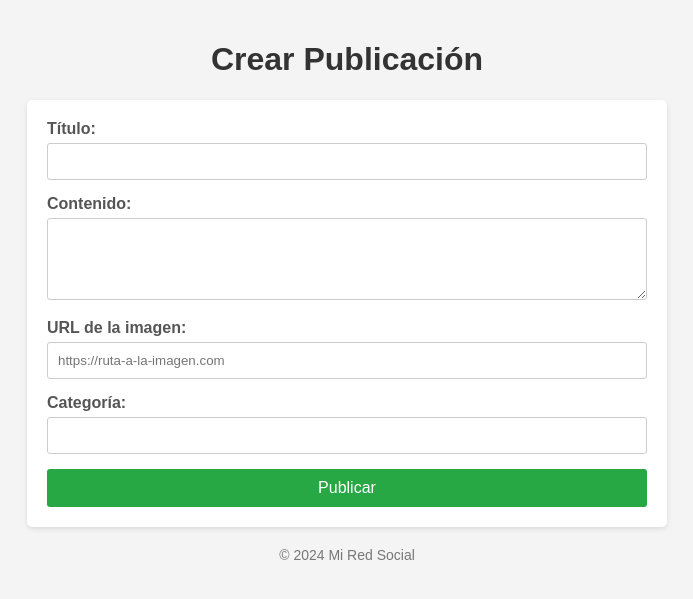
After one commit to kevincj2415/RedSocialUnilibre, a Flask app: page /publicacion in a window 1280 px wide. The commit adds this page. Shown: the top 599 px of the page, without its empty margins (293-986 px from the left). Run offline with Flask 3, Linux system fonts and the light colour scheme; some libraries are stand-ins or nearby versions.

Commit message:
Mayor progreso

```diff
--- a/Usuario.py
+++ b/Usuario.py
@@ -4,6 +4,7 @@ import datetime
 
 class Usuario(UserMixin):
     def __init__(self,usuario:dict):
+        self.id = usuario['id']
         self.nombre = usuario['nombre']
         self.correo = usuario['correo']
         self.contraseña = usuario['contraseña']
--- a/app.py
+++ b/app.py
@@ -6,11 +6,21 @@ from flask_migrate import Migrate
 from flask_mysqldb import MySQL
 from werkzeug.security import generate_password_hash, check_password_hash
 from Usuario import Usuario
-import pymongo
+from pymongo import MongoClient
 import datetime
 secionIniciada = False
+nombre = ""
+fotoPerfil = ""
+idUsuario = 0
+app = Flask(__name__)
 
-app = Flask(__name__)
+
+cliente = MongoClient("mongodb+srv://kevincj2415:e2BhakVv76vBMD7f@cluster0.hb2dv.mongodb.net/")
+app.db = cliente.redsocialuniversidadlibre
+publicaciones = ''
+publicaciones = [publicacion for publicacion in app.db.publicaciones.find({})]
+
+
 app.secret_key = 'secret'
 
 mysql = MySQL()
@@ -37,7 +47,11 @@ def inicioSesion():
 
 @app.route('/inicio')
 def inicio():
-    return render_template('sitio/inicio.html')
+    if secionIniciada:
+        return render_template('sitio/inicio.html', publicaciones=publicaciones)
+    else:
+        return render_template('sitio/inicioSesion.html')
+
 
 @app.route('/login', methods=['POST'])
 def login():
@@ -55,6 +69,12 @@ def login():
         return redirect('/inicioSesion')
     else:
         global secionIniciada
+        global nombre
+        global fotoPerfil
+        global idUsuario
+        idUsuario = usuario.id
+        fotoPerfil = usuario.foto
+        nombre = usuario.nombre
         secionIniciada = True
         return redirect('/inicio')
 
@@ -87,5 +107,22 @@ def logout():
 def perfil():
     return render_template('sitio/perfil.html')
 
+@app.route('/publicacion')
+def publicarcion():
+    return render_template('sitio/publicacion.html')
+
+@app.route('/publicar', methods=['POST'])
+def publicar():
+    titulo = request.form['titulo']
+    contenido = request.form['contenido']
+    imagen = request.form['imagen']
+    categoria = request.form['categoria']
+    autor = {"id":globals()['idUsuario'], "nombre":globals()['nombre'], "foto":globals()['fotoPerfil']}
+    reacciones = {'likes':0, 'comentarios':0, 'compartidos':0}
+    comentarios = []
+    publicacion = {'titulo':titulo, 'contenido':contenido, 'imagen':imagen, 'categoria':categoria, 'fecha_publicacion':datetime.datetime.now(), 'reacciones':reacciones, 'autor':autor, 'comentarios':comentarios}
+    app.db.publicaciones.insert_one(publicacion)
+    return redirect('/inicio')
+
 if __name__ == '__main__':
     app.run(debug=True)
--- /dev/null
+++ b/templates/sitio/publicacion.html
@@ -0,0 +1,104 @@
+<!DOCTYPE html>
+<html lang="es">
+<head>
+    <meta charset="UTF-8">
+    <meta name="viewport" content="width=device-width, initial-scale=1.0">
+    <title>Crear Publicación</title>
+    <style>
+        body {
+            font-family: Arial, sans-serif;
+            background-color: #f4f4f4;
+            margin: 0;
+            padding: 20px;
+        }
+
+        h1 {
+            text-align: center;
+            color: #333;
+        }
+
+        .form-container {
+            max-width: 600px;
+            margin: 0 auto;
+            background: white;
+            padding: 20px;
+            border-radius: 5px;
+            box-shadow: 0 2px 5px rgba(0, 0, 0, 0.1);
+        }
+
+        .form-group {
+            margin-bottom: 15px;
+        }
+
+        label {
+            display: block;
+            margin-bottom: 5px;
+            font-weight: bold;
+            color: #555;
+        }
+
+        input[type="text"],
+        textarea,
+        input[type="url"] {
+            width: 100%;
+            padding: 10px;
+            border: 1px solid #ccc;
+            border-radius: 3px;
+            box-sizing: border-box;
+        }
+
+        textarea {
+            resize: vertical;
+        }
+
+        input[type="submit"] {
+            background-color: #28a745;
+            color: white;
+            padding: 10px 15px;
+            border: none;
+            border-radius: 3px;
+            cursor: pointer;
+            font-size: 16px;
+            width: 100%;
+        }
+
+        input[type="submit"]:hover {
+            background-color: #218838;
+        }
+
+        .footer {
+            text-align: center;
+            margin-top: 20px;
+            font-size: 14px;
+            color: #777;
+        }
+    </style>
+</head>
+<body>
+    <h1>Crear Publicación</h1>
+    <div class="form-container">
+        <form id="publicacionForm" action="/publicar" method="POST">
+            <div class="form-group">
+                <label for="titulo">Título:</label>
+                <input type="text" id="titulo" name="titulo" required>
+            </div>
+            <div class="form-group">
+                <label for="contenido">Contenido:</label>
+                <textarea id="contenido" name="contenido" rows="4" required></textarea>
+            </div>
+            <div class="form-group">
+                <label for="imagen">URL de la imagen:</label>
+                <input type="url" id="imagen" name="imagen" placeholder="https://ruta-a-la-imagen.com" required>
+            </div>
+            <div class="form-group">
+                <label for="categoria">Categoría:</label>
+                <input type="text" id="categoria" name="categoria" required>
+            </div>
+            <input type="submit" value="Publicar">
+        </form>
+    </div>
+    <div class="footer">
+        <p>&copy; 2024 Mi Red Social</p>
+    </div>
+</body>
+</html>
```
Also changed, not shown: Publicacion.py (added, +16 -0 lines), templates/sitio/inicio.html (+65 -51 lines), templates/img/dia.png (renamed from templates/img/2024-08-07.jpg).
